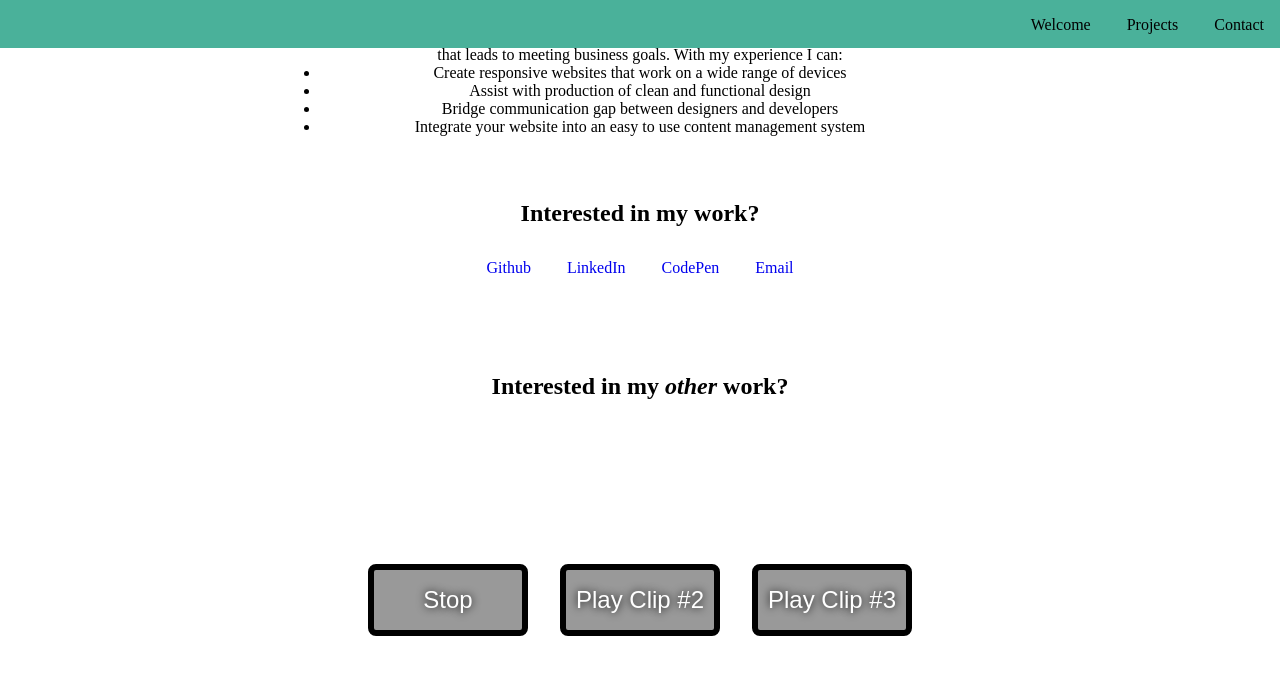
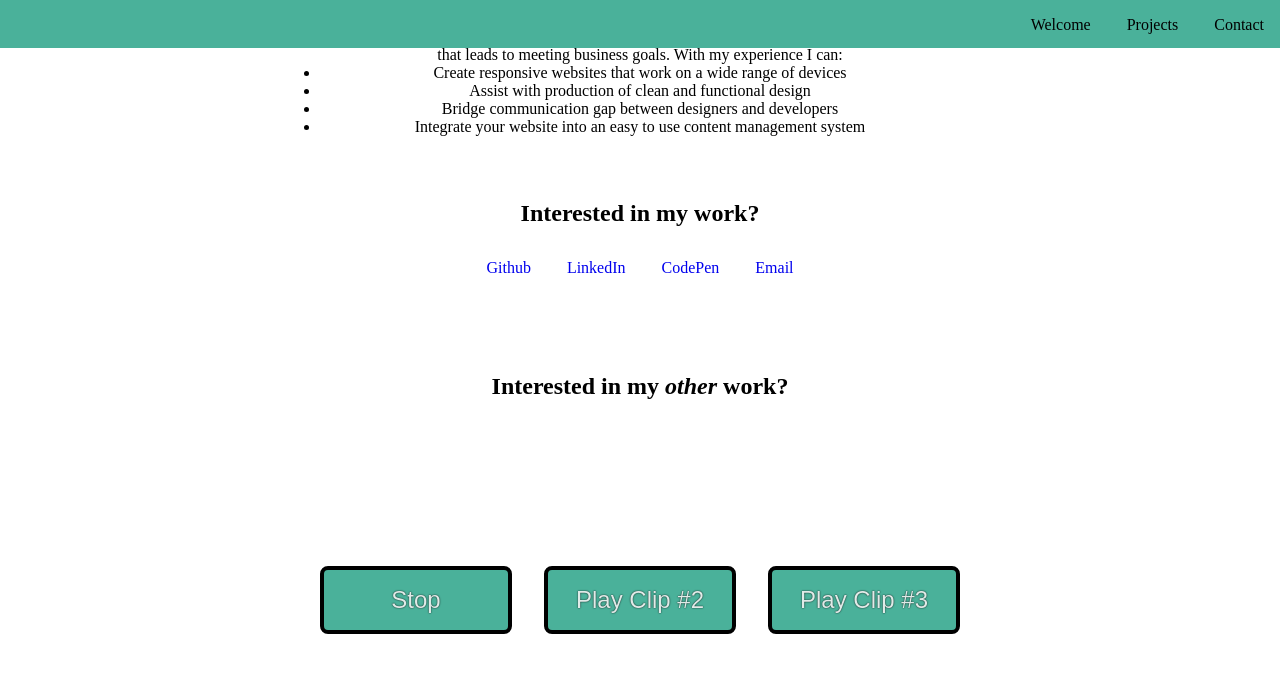
Before and after one commit to tcsavage87/FCC-Portfolio, a plain HTML site: page index.html in a window 1280 px wide. Both pictures are taken after a click on the button "Play Clip #1". Shown: the part 1598-2272 px from the top of the page. Drawn offline with Linux system fonts and the light colour scheme.

Commit message:
Audio tracks and button design

```diff
--- a/index.html
+++ b/index.html
@@ -123,8 +123,8 @@
   </main>
 
     <audio data-button="1" src="Audio/queen.mp3" type="audio/mp3"></audio>
-    <audio data-button="2" src="Audio/queen.mp3" type="audio/mp3"></audio>
-    <audio data-button="3" src="Audio/queen.mp3" type="audio/mp3"></audio>
+    <audio data-button="2" src="Audio/nowhere.mp3" type="audio/mp3"></audio>
+    <audio data-button="3" src="Audio/love.mp3" type="audio/mp3"></audio>
 
     <script src="script.js"></script>
 </body>
--- a/script.js
+++ b/script.js
@@ -3,27 +3,30 @@ function toggleClass(e) {
 		let clicked = e.target;
 		clicked.classList.toggle('playing');
 		console.log(clicked);
-
 	}
+	e.stopPropagation();
 }
 
 function playSound(e) {
-	let clicked = e.target;
+	let clickedButton = e.target;
 	let audioNumber = e.target.id;
 	const audio = document.querySelector(`audio[data-button="${audioNumber}"]`);
 	if (!audio) return;
 	if (audio.paused) {
 		audio.currentTime = 0;
 		audio.play();
-		clicked.innerHTML = 'Stop';
+		clickedButton.innerHTML = 'Stop';
 	} else {
 		audio.pause();
-		clicked.innerHTML = `Play Clip #${e.target.id}`;
+		clickedButton.innerHTML = `Play Clip #${e.target.id}`;
 	}
+	e.stopPropagation();
 }
 
+var theMaster = document.getElementById("master");
 
-var theMaster = document.getElementById("master");
 theMaster.addEventListener("mousedown", toggleClass, false);
+
 theMaster.addEventListener("mouseup", toggleClass, false);
+
 theMaster.addEventListener("click", playSound, false);
--- a/style.scss
+++ b/style.scss
@@ -66,7 +66,7 @@ nav {
   img {
     max-width: 100%;
     border-radius: 10px 10px;
-    transition: all .25s ease-in-out;
+    transition: all .25s ease;
   }
 
   img:hover {
@@ -87,7 +87,7 @@ nav {
 
 a#profile-link {
     display: block;
-  margin: 0em auto;
+    margin: 0em auto;
     width: 25%;
     text-align: center;
     text-decoration: none;
@@ -121,7 +121,6 @@ a#profile-link {
   }
 }
 
-
 #master {
   display: flex;
   flex: 1;
@@ -129,22 +128,23 @@ a#profile-link {
   align-items: center;
   justify-content: center;
 }
+
 .key {
-  border: .4rem solid black;
+  border: .25rem solid black;
   border-radius: .5rem;
   margin: 1rem;
   font-size: 1.5rem;
-  padding: 1rem .5rem;
+  padding: 1rem;
+  width: 12rem;
   transition: all .07s ease;
-  width: 10rem;
   text-align: center;
-  color: white;
-  background: rgba(0,0,0,0.4);
-  text-shadow: 0 0 .5rem black;
+  color: #e0ebe8;
+  background: #4AB19A;
+  text-shadow: 0 0 .1rem black;
 }
 
 .playing {
   transform: scale(1.1);
-  border-color: #ffc600;
+  border-color: #F6D546;
   box-shadow: 0 0 1rem #ffc600;
 }
```
Also changed, not shown: style.css, 3 other files.
